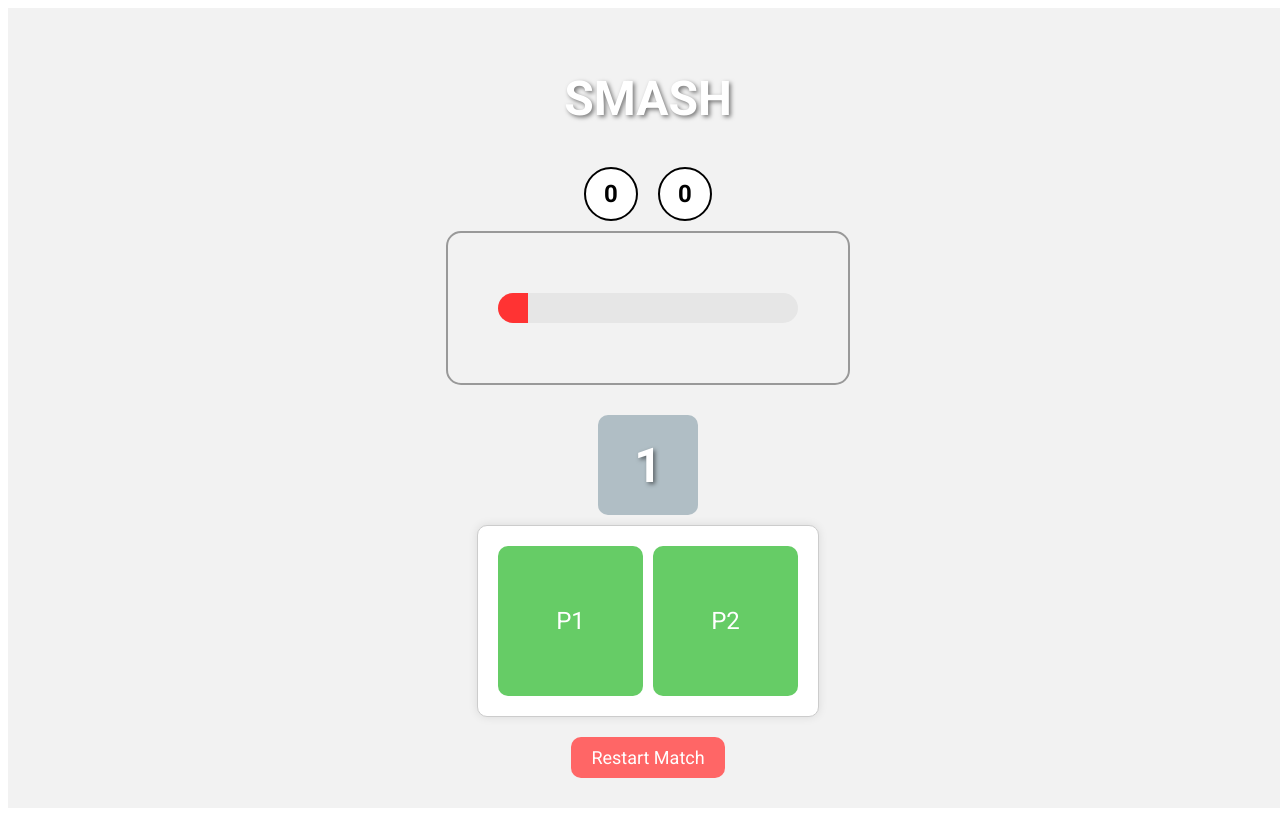
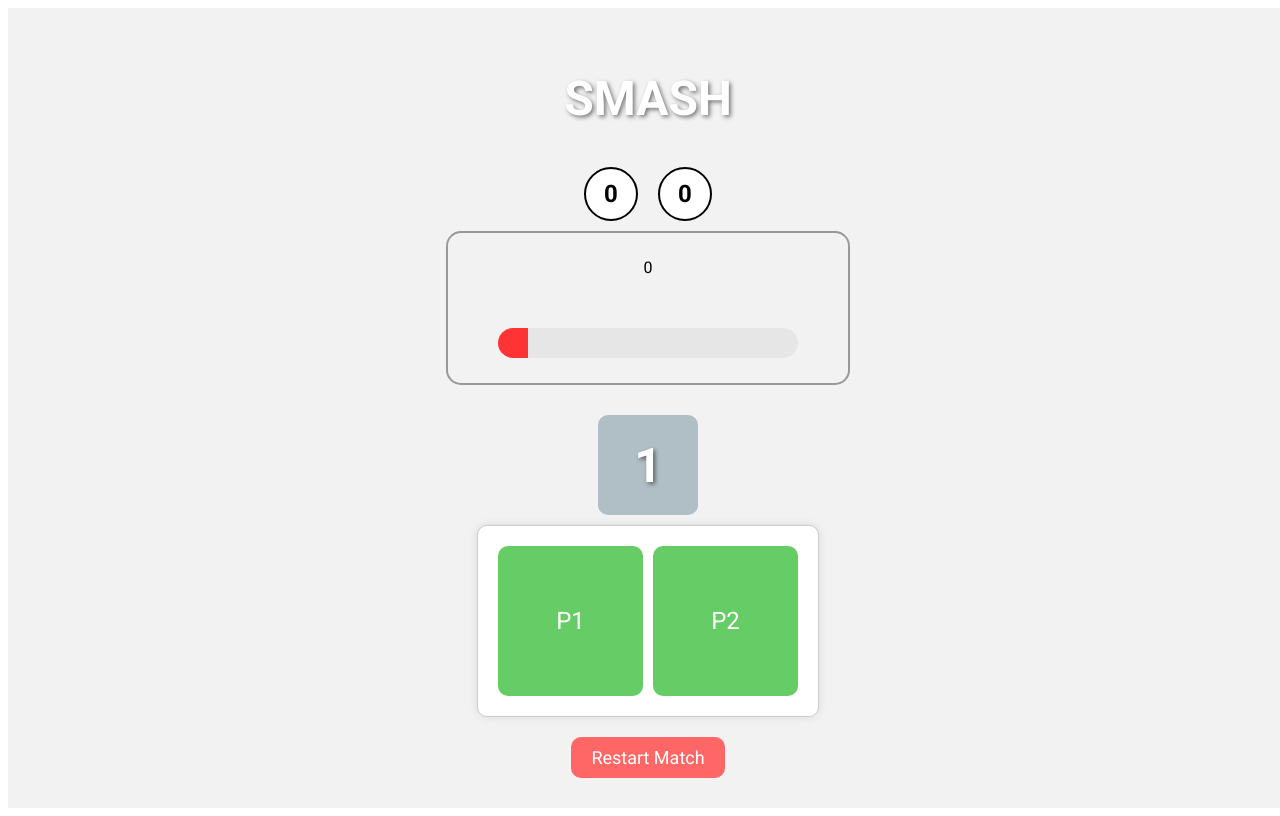
Before and after one commit to bcmfranco/smash, a Nuxt app: page / in a window 1280 px wide. Built offline with nearby package versions, Linux system fonts and the light colour scheme.

Commit message:
add energy show

```diff
--- a/src/pages/index.vue
+++ b/src/pages/index.vue
@@ -8,7 +8,7 @@
     </div>
 
     <div id="court" :style="{ backgroundColor: courtBackgroundColor }">
-      <!-- <div id="mensenger">{{ this.fading_2 }}</div> -->
+      <div id="mensenger">{{ this.energy }}</div>
       <div id="barr" :class="{ 'flex-row': player_active === 1, 'flex-row-reverse': player_active === 2 }">
         <div id="ball"></div>
       </div>
@@ -87,6 +87,7 @@ export default {
       if(shot_power > this.energy){
         console.log("hi");
         this.energy = shot_power - this.energy;
+
         console.log("new energy: ",this.energy);
       } else {
         console.log("hao");
```
